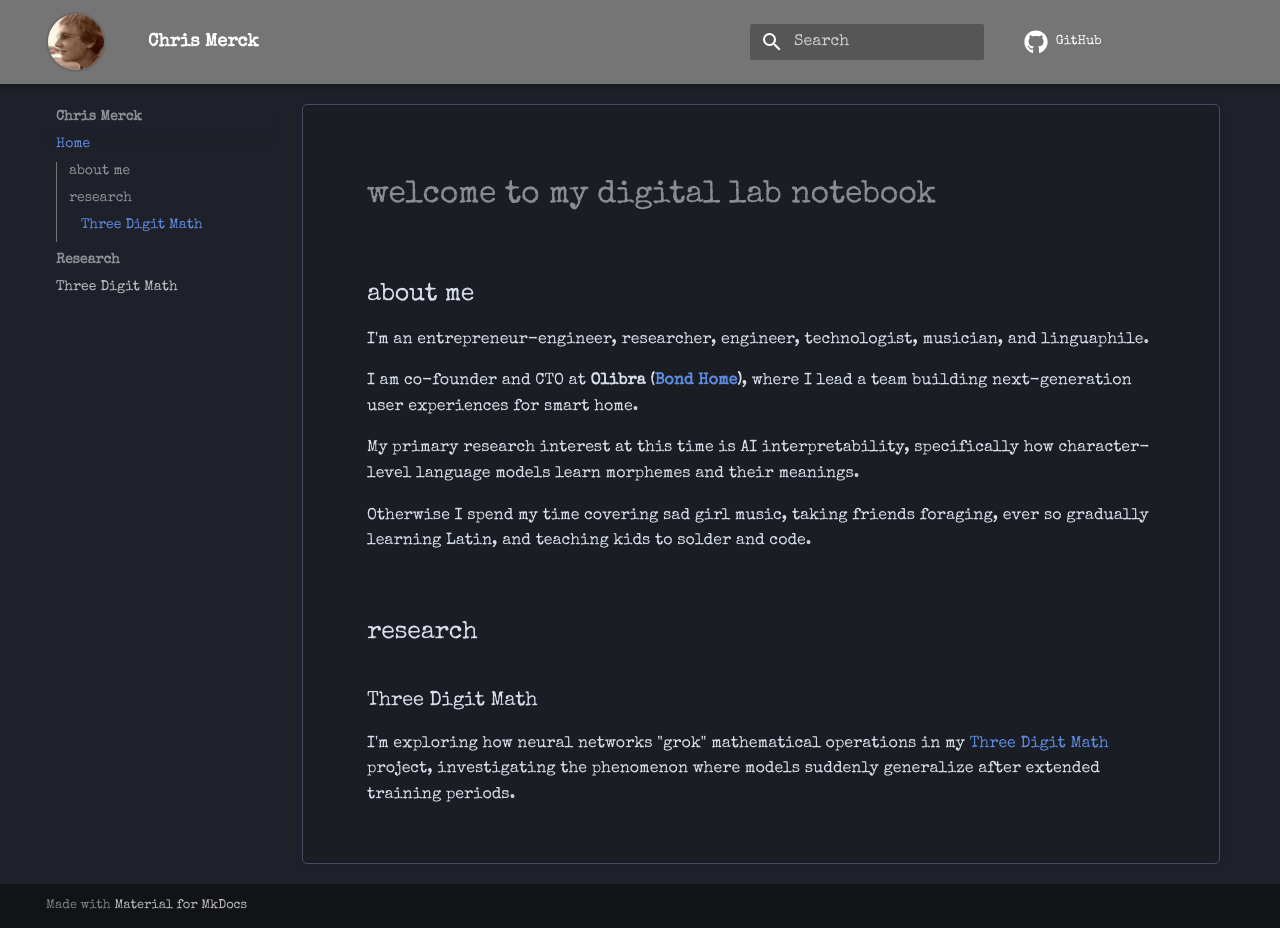
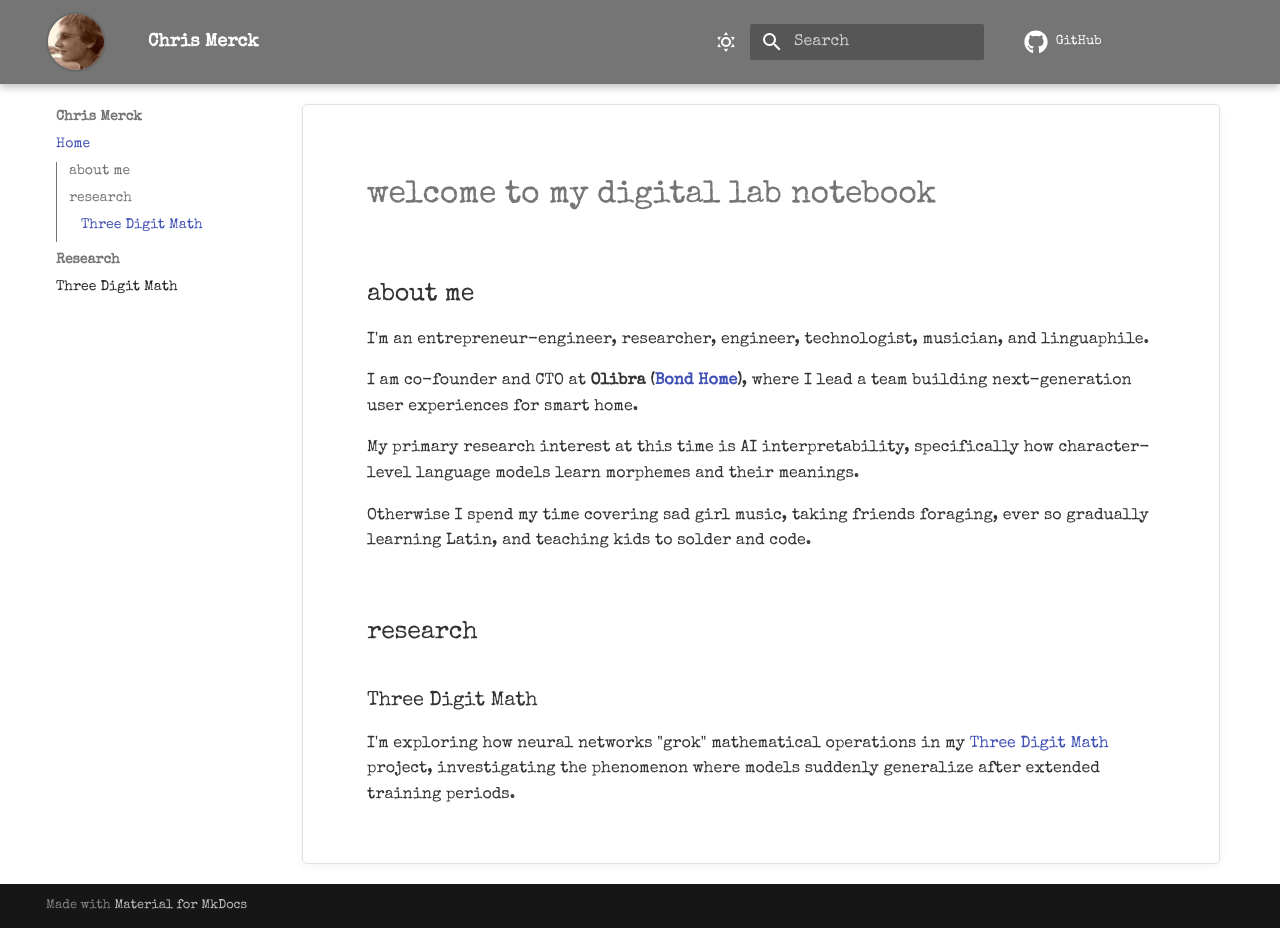
Before and after one commit to chrismerck/chrismerck.github.io, an MkDocs documentation site: the page built from docs/index.md, in a window 1280 px wide and 928 px high. Built offline with MkDocs 1.6.1 and Material for MkDocs 9.7.7, drawn with Linux system fonts in a browser that asks for light colours; comment, search, counter and statistics services are not loaded.

Commit message:
add light/dark toggle

```diff
--- a/docs/assets/stylesheets/custom.css
+++ b/docs/assets/stylesheets/custom.css
@@ -44,13 +44,28 @@ h1[id], h2[id], h3[id], h4[id], h5[id], h6[id] {
   padding: 0;
 }
 
+/* Light theme styles for main content */
+[data-md-color-scheme="default"] .md-content {
+  background-color: #fff; /* Standard white background */
+  border: 1px solid #e0e0e0; /* Light grey border */
+  color: #333; /* Standard dark text color */
+}
+
+/* Dark theme styles for main content */
+[data-md-color-scheme="slate"] .md-content {
+  background-color: #1a1d23; /* Even darker background */
+  border: 1px solid #434c5e; /* Darker border color (Nord Polar Night Frost) */
+  color: #d8dee9; /* Lighter text color for dark background (Nord Snow Storm) */
+}
+
+/* Common styles for main content (apply to both themes) */
 .md-content {
-  /*background-color: #fff;*/ /* Commented out original light background */
-  /*background-color: #2e3440;*/ /* Previous dark background color (Nord Polar Night) */
-  background-color: #1a1d23; /* Even darker background */
-  /*border: 1px solid #e0e0e0;*/ /* Commented out original light border */
-  border: 1px solid #434c5e; /* Darker border color (Nord Polar Night Frost) - Kept */
-  color: #d8dee9; /* Lighter text color for dark background (Nord Snow Storm) */
+  /* background-color: #fff; Commented out original light background */
+  /* background-color: #2e3440; Previous dark background color (Nord Polar Night) */
+  /* background-color: #1a1d23; Even darker background - Moved to dark theme */
+  /* border: 1px solid #e0e0e0; Commented out original light border */
+  /* border: 1px solid #434c5e; Darker border color - Moved to dark theme */
+  /* color: #d8dee9; Lighter text color - Moved to dark theme */
   border-radius: 5px;
   box-shadow: 0 2px 10px rgba(0, 0, 0, 0.05);
   padding: 1.5rem 2rem;
--- a/mkdocs.yml
+++ b/mkdocs.yml
@@ -14,10 +14,21 @@ theme:
   logo: assets/favicon.png
   favicon: assets/favicon.png
   palette:
-    # Feel free to tweak these colors later
-    scheme: slate
-    primary: grey
-    accent: indigo
+    # Palette toggle for light/dark mode
+    - media: "(prefers-color-scheme: light)" # Light mode
+      scheme: default
+      primary: grey
+      accent: indigo
+      toggle:
+        icon: material/weather-sunny
+        name: Switch to dark mode
+    - media: "(prefers-color-scheme: dark)" # Dark mode
+      scheme: slate
+      primary: grey
+      accent: indigo
+      toggle:
+        icon: material/weather-night
+        name: Switch to light mode
   features:
     # Removing instant navigation which conflicts with MathJax
     # - navigation.instant
```
